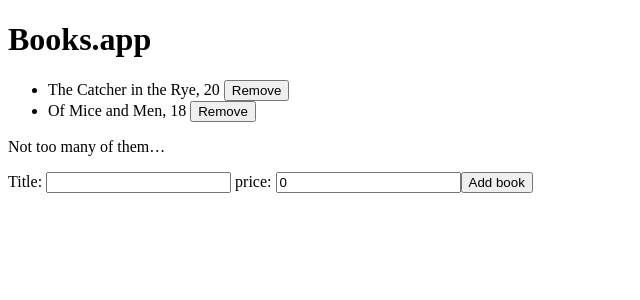
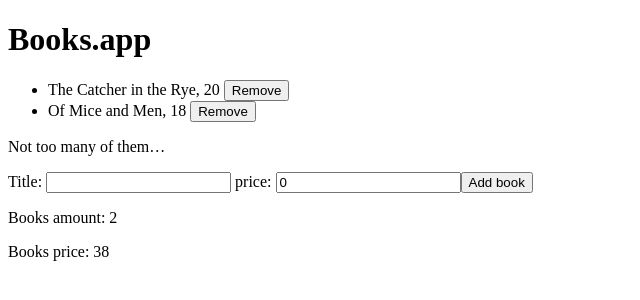
Before and after one commit to mkretowski/books-app-vue, a Vue app: page / in a window 1280 px wide. Shown: the top 300 px of the page, without its empty margins (0-640 px from the left). Built offline with nearby package versions, Linux system fonts and the light colour scheme.

Commit message:
Add BooksSummary component

```diff
--- a/src/App.vue
+++ b/src/App.vue
@@ -13,6 +13,9 @@
 
     <!-- add book form -->
     <book-form @add="addBook" />
+
+    <!-- books summary -->
+    <books-summary :books="books" />
   </div>
 </template>
 
@@ -20,6 +23,7 @@
 import BooksList from './components/BooksList'
 import BooksLengthMsg from './components/BooksLengthMsg'
 import BookForm from './components/BookForm'
+import BooksSummary from './components/BooksSummary'
 export default {
   name: 'App',
   data: () => ({
@@ -45,7 +49,8 @@ export default {
   components: {
     BooksList,
     BooksLengthMsg,
-    BookForm
+    BookForm,
+    BooksSummary
   }
 }
 </script>
--- /dev/null
+++ b/src/components/BooksSummary.vue
@@ -0,0 +1,22 @@
+<template>
+  <div>
+    <p>Books amount: {{ books.length }}</p>
+    <p>Books price: {{ booksPrice }}</p>
+  </div>
+</template>
+<script>
+export default {
+  name: 'BooksSummary',
+  props: {
+    books: {
+      type: Array,
+      required: true
+    }
+  },
+  computed: {
+    booksPrice() {
+      return this.books.reduce((total, book) => total + parseInt(book.price), 0)
+    }
+  }
+}
+</script>
```
